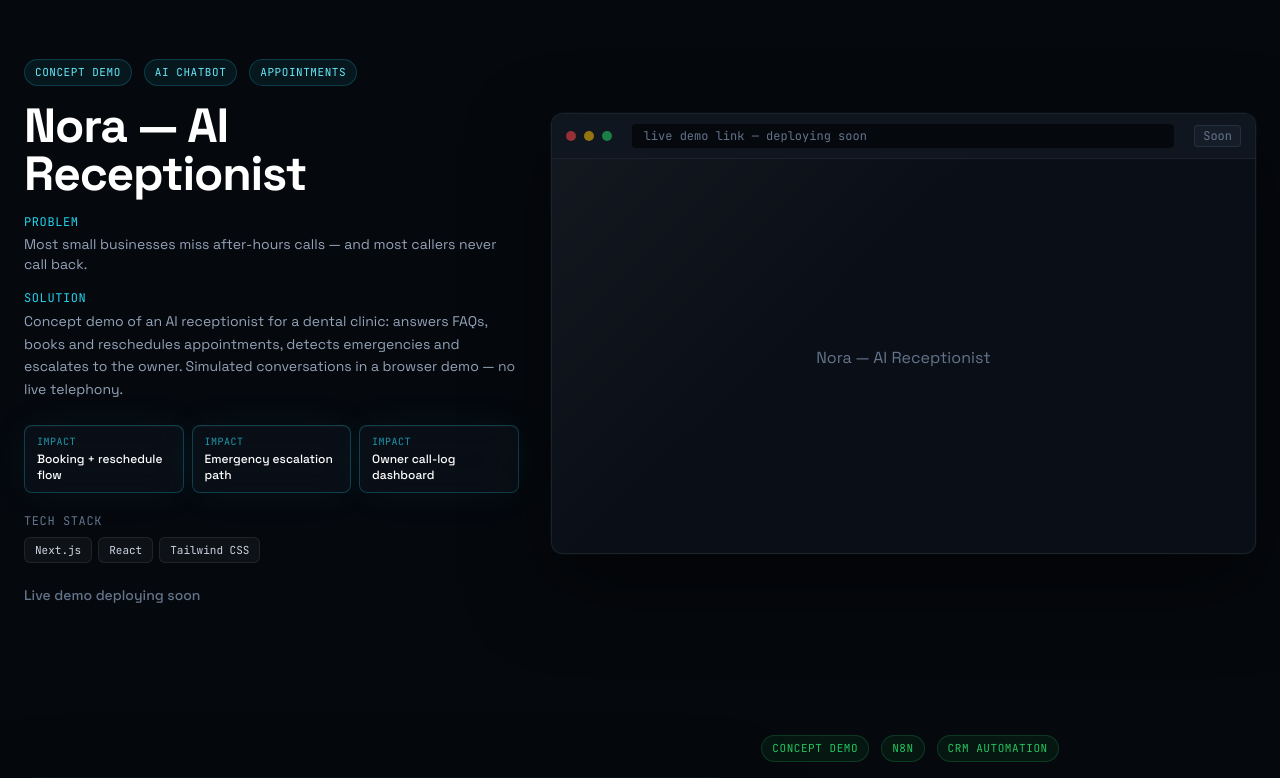
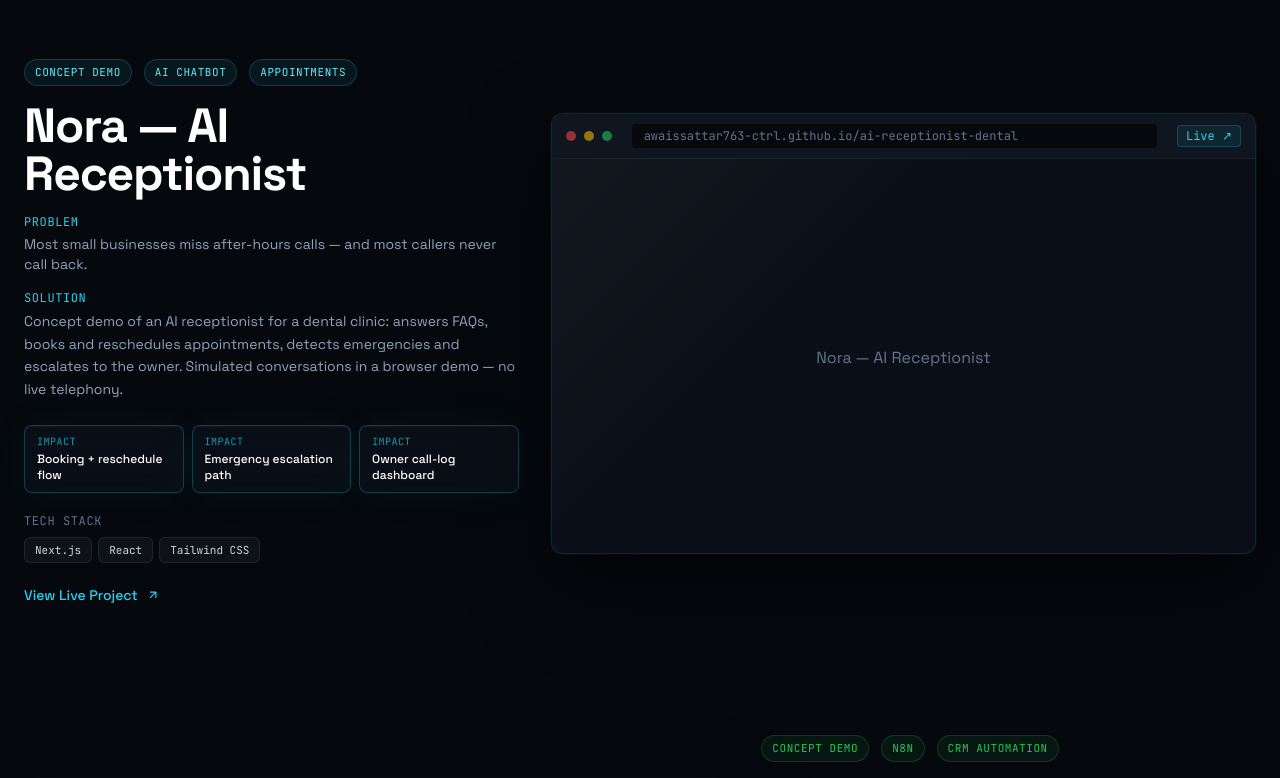
Before and after one commit to awaissattar763-ctrl/awaissattar-portfolio, a React (Vite) app: page / in a window 1280 px wide. Shown: the part 1328-2106 px from the top of the page. Built offline with nearby package versions, Linux system fonts and the light colour scheme.

Commit message:
Add live demo links for AI receptionist + lead pipeline concept demos

```diff
--- a/src/data/projects.js
+++ b/src/data/projects.js
@@ -13,8 +13,8 @@ export const flagshipProjects = [
       'Concept demo of an AI receptionist for a dental clinic: answers FAQs, books and reschedules appointments, detects emergencies and escalates to the owner. Simulated conversations in a browser demo — no live telephony.',
     stack: ['Next.js', 'React', 'Tailwind CSS'],
     impact: ['Booking + reschedule flow', 'Emergency escalation path', 'Owner call-log dashboard'],
-    link: null,
-    domain: 'live demo link — deploying soon',
+    link: 'https://awaissattar763-ctrl.github.io/ai-receptionist-dental/',
+    domain: 'awaissattar763-ctrl.github.io/ai-receptionist-dental',
     gradient: 'cyan',
     extraBadges: [
       { text: '● CONCEPT DEMO', color: 'cyan' },
@@ -34,8 +34,8 @@ export const flagshipProjects = [
       'Concept demo plus a real import-ready n8n workflow: scores every lead with transparent rules, routes hot leads to instant follow-up and Slack alerts, and logs everything to the CRM.',
     stack: ['Next.js', 'n8n', 'Tailwind CSS'],
     impact: ['Transparent lead scoring', 'Import-ready n8n workflow', 'Hot-lead Slack alerts'],
-    link: null,
-    domain: 'live demo link — deploying soon',
+    link: 'https://awaissattar763-ctrl.github.io/lead-pipeline-automation/',
+    domain: 'awaissattar763-ctrl.github.io/lead-pipeline-automation',
     gradient: 'green',
     extraBadges: [
       { text: '● CONCEPT DEMO', color: 'green' },
```
